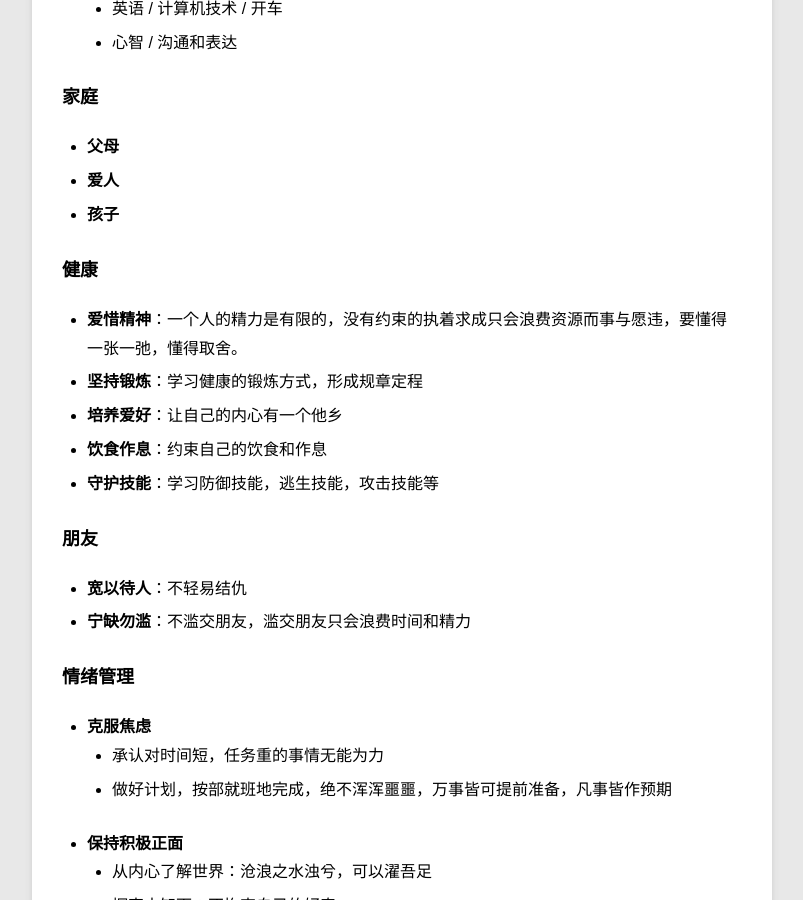
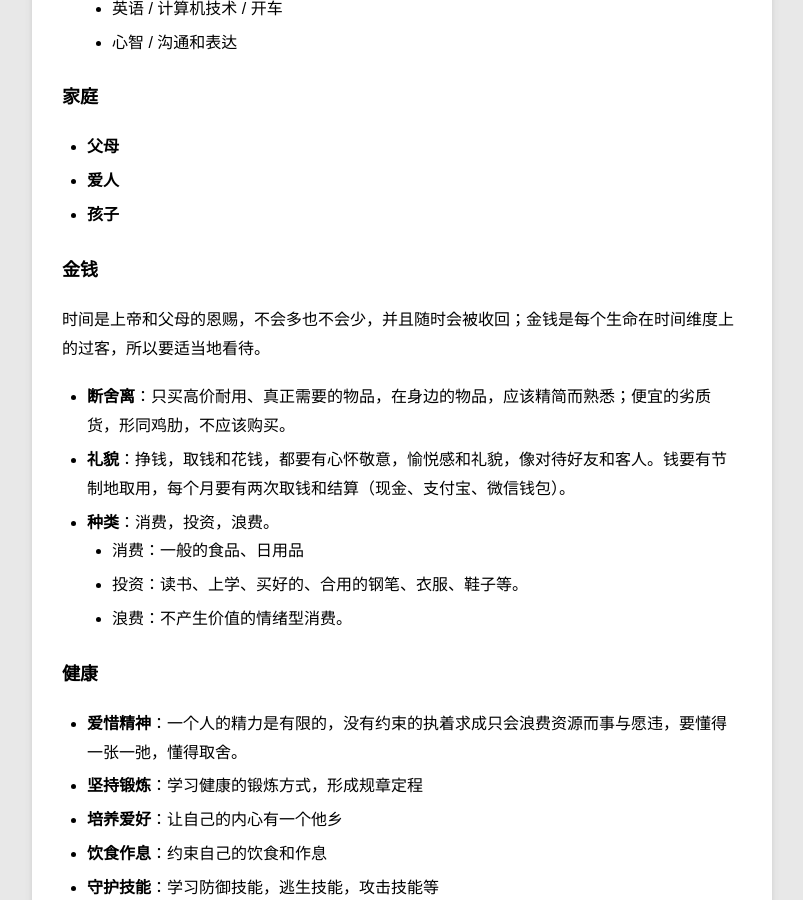
Before and after one commit to wu-wenxiang/wu-wenxiang.github.io, a Jekyll site: the page built from _posts/blog/2016-06-13-WorldView-Methodology.md, in a window 1280 px wide and 900 px high, scrolled down 2906 px. Shown: the whole window, without its empty margins (78-881 px from the left). Built offline with Jekyll 4.4.1, drawn with Linux system fonts in a browser that asks for light colours.

Commit message:
update 2016-06-13-WorldView-Methodology.md

```diff
--- a/_posts/blog/2016-06-13-WorldView-Methodology.md
+++ b/_posts/blog/2016-06-13-WorldView-Methodology.md
@@ -67,6 +67,17 @@ description:    记录我当下的世界观和方法论
 - **爱人**
 - **孩子**
 
+### 金钱
+
+时间是上帝和父母的恩赐，不会多也不会少，并且随时会被收回；金钱是每个生命在时间维度上的过客，所以要适当地看待。
+
+- **断舍离**：只买高价耐用、真正需要的物品，在身边的物品，应该精简而熟悉；便宜的劣质货，形同鸡肋，不应该购买。
+- **礼貌**：挣钱，取钱和花钱，都要有心怀敬意，愉悦感和礼貌，像对待好友和客人。钱要有节制地取用，每个月要有两次取钱和结算（现金、支付宝、微信钱包）。
+- **种类**：消费，投资，浪费。
+	- 消费：一般的食品、日用品
+	- 投资：读书、上学、买好的、合用的钢笔、衣服、鞋子等。
+	- 浪费：不产生价值的情绪型消费。
+
 ### 健康
 - **爱惜精神**：一个人的精力是有限的，没有约束的执着求成只会浪费资源而事与愿违，要懂得一张一弛，懂得取舍。
 - **坚持锻炼**：学习健康的锻炼方式，形成规章定程
```
Also changed, not shown: _posts/blog/2016-07-13-Ubuntu1404.md (+1 -1 lines).
